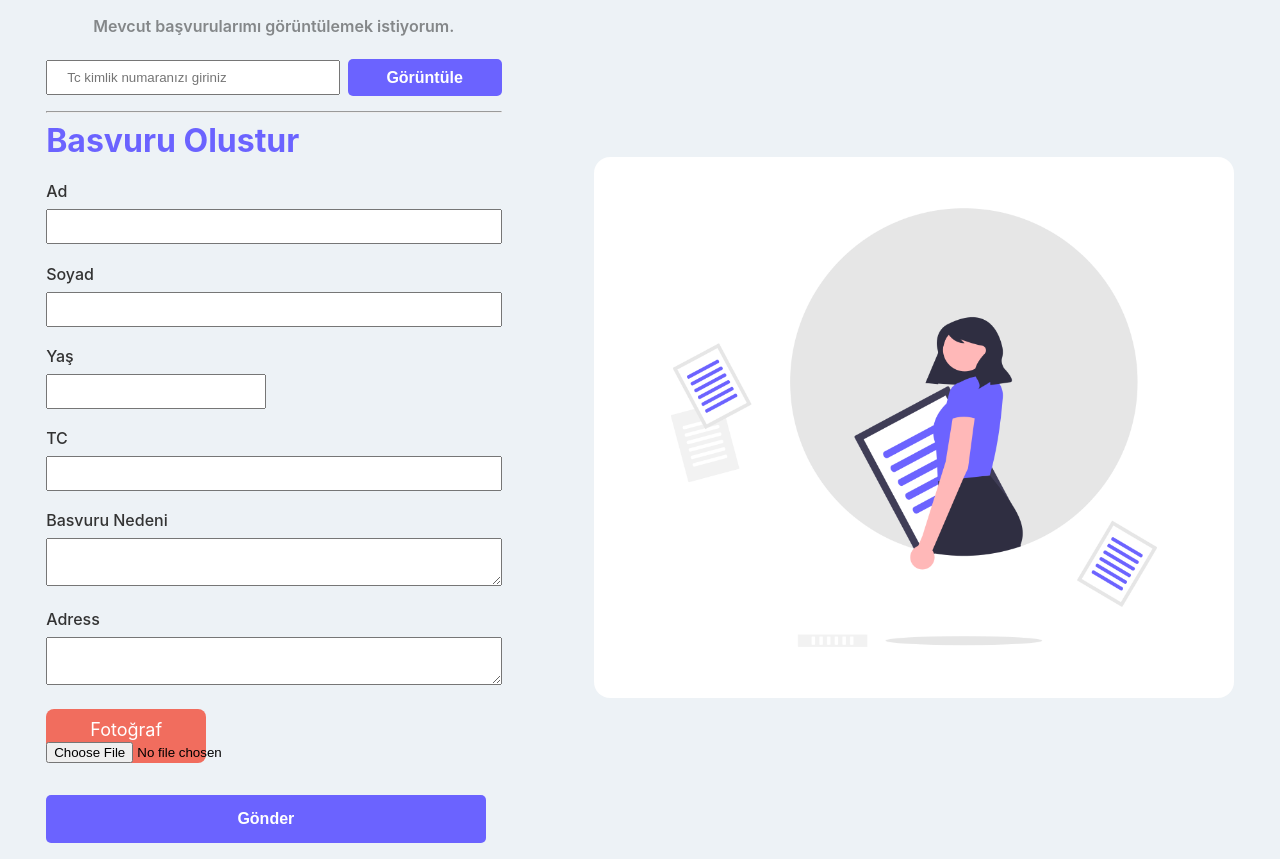
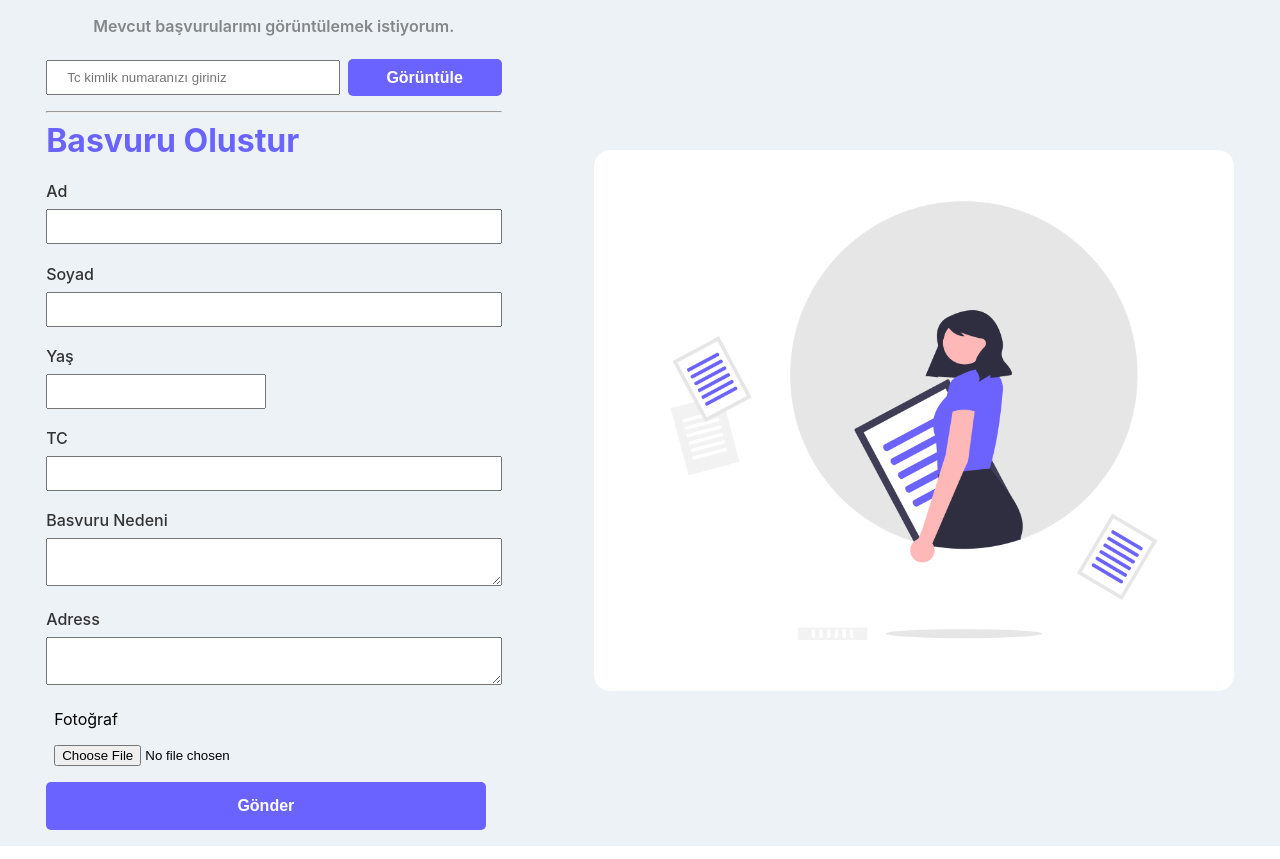
Before and after one commit to 159-Pazarama-React-Bootcamp/final-project-ayselcavdar, a React (Create React App) app: page / in a window 1280 px wide. Built offline with nearby package versions, Linux system fonts and the light colour scheme; no server answers; the database is empty.

Commit message:
UI-UX improvements

```diff
--- a/src/components/admin/applications/ApplicationListComp.module.css
+++ b/src/components/admin/applications/ApplicationListComp.module.css
@@ -40,6 +40,7 @@
 .card-container {
   display: flex;
   flex-wrap: wrap;
+  justify-content: center;
   width: 95%;
   margin-inline: auto;
 }
@@ -49,6 +50,9 @@
 .custom-dropdown select {
   outline: transparent;
   border: transparent;
+}
+.animation-container{
+  width: 10rem;
 }
 
 
--- a/src/components/application-details/AppDetails.js
+++ b/src/components/application-details/AppDetails.js
@@ -1,4 +1,4 @@
-import React,{ useState } from 'react';
+import React, { useState } from 'react';
 import styles from './AppDetails.module.css';
 import Button from '../button/Button';
 import { useNavigate, useParams } from 'react-router-dom';
@@ -7,12 +7,14 @@ import CommentBox from '../comment/CommentBox';
 import { editApplication } from '../../redux/actions/crudActions';
 import { useDispatch, useSelector } from 'react-redux';
 import { statusEnum } from '../../constants/enum';
+import Loader from '../loader/Loader';
+import Alert from '../alert/Alert';
 
 const AppDetails = ({ isAdmin }) => {
   const [comment, setComment] = useState('');
   const dispatch = useDispatch();
   const { basvuruNo } = useParams();
-  const { applications } = useSelector((state) => state?.data);
+  const { applications, loading, error } = useSelector((state) => state?.data);
   const details = applications?.find((item) => item.id == basvuruNo);
 
   const handleComment = (e) => setComment(e.target.value);
@@ -35,6 +37,11 @@ const AppDetails = ({ isAdmin }) => {
 
   return (
     <div className={styles['details-container']}>
+      {loading ? (
+        <div className={styles.loading}>
+          <Loader />
+        </div>
+      ) : !error ? (
         <div className={styles['subdetails-container']}>
           <div>
             <h3 className={styles['detail-title']}>
@@ -106,6 +113,9 @@ const AppDetails = ({ isAdmin }) => {
             />
           </div>
         </div>
+      ) : (
+        <Alert info body="Böyle bir başvuru bulunamadı" />
+      )}
     </div>
   );
 };
--- a/src/components/application-details/AppDetails.module.css
+++ b/src/components/application-details/AppDetails.module.css
@@ -40,6 +40,9 @@
   width: 150px;
   height: 150px;
   border-radius: 50%;
+}
+.loading{
+  width: 10rem;
 }
 
 /* Extra small devices (phones, 600px and down) */
--- a/src/components/applications/ApplicationCard.module.css
+++ b/src/components/applications/ApplicationCard.module.css
@@ -1,6 +1,6 @@
 .card-container {
   overflow: hidden;
-  margin: auto;
+  margin: .5rem;
   box-shadow: 0px 0px 15px -5px;
   transition: 0.3s;
   animation: ease-in-out;
@@ -30,6 +30,7 @@
 }
 
 .card-title {
+  margin-top: 2rem;
   margin-bottom: 0.2rem;
   font-weight: 600;
 }
@@ -63,21 +64,3 @@
     height: auto;
   }
 }
-
-@media only screen and (min-width: 765px) {
-  .card-container {
-    width: 45%;
-    height: auto;
-  }
-}
-@media only screen and (min-width: 1025px) {
-  .card-container {
-    width: 30.5%;
-  }
-}
-@media only screen and (min-width: 1200px) {
-  .card-container {
-    width: 33%;
-    height: 215px;
-  }
-}
--- a/src/components/applications/Applications.module.css
+++ b/src/components/applications/Applications.module.css
@@ -47,6 +47,9 @@
 .new-app-btn{
   margin-left: 1rem;
 }
+.animation-container{
+  width: 10rem;
+}
 /* ThanksMessage comp styles */
 .message-container {
   background-color: #D7D4F7;
--- a/src/components/create-app-form/CreateAppForm.module.css
+++ b/src/components/create-app-form/CreateAppForm.module.css
@@ -5,12 +5,14 @@
   justify-content: space-around;
   align-items: center;
   overflow-x: hidden;
+  height: 100vh;
 }
+
 .query-container {
   display: flex;
   justify-content: space-between;
   align-items: center;
-  margin-bottom: .5rem;
+  margin-bottom: 0.5rem;
 }
 .query-container > button {
   height: 2.3rem;
@@ -32,35 +34,15 @@
   text-align: center;
   font-weight: 600;
 }
-.file-input {
-  opacity: 0;
-  position: absolute;
-  z-index: -1;
-}
 .main-file--container {
   display: flex;
   justify-content: space-between;
-  align-items: center;
+  margin-left: 0.5rem;
 }
 
 .file-input--container {
-  background-color: rgb(241, 109, 94);
-  font-size: large;
-  width: 10rem;
-  border-radius: 0.5rem;
-  text-align: center;
-  padding-top: 10px;
-  margin-bottom: 1rem;
-}
-.file-input--container label {
-  cursor: pointer;
-  color: #fff;
-}
-.file-input--container label:hover {
-  cursor: pointer;
-}
-.uploaded-img--container {
-  margin-bottom: 1rem;
+  display: flex;
+  flex-direction: column;
 }
 
 .btn-container {
@@ -89,10 +71,17 @@
   cursor: pointer;
 }
 
-@media only screen and (max-width: 515px) {
+.error {
+  color: red;
+  font-size: 0.6rem;
+  margin-top: 0.2rem;
+}
+
+
+@media only screen and (max-width: 540px) {
   .application-container {
-    display: block;
-    height: 100vh;
+    height: auto;
+
   }
   .query-container {
     width: 95%;
@@ -106,7 +95,6 @@
   .query-container > div {
     width: 90%;
     margin-bottom: 1rem;
-
   }
   .file-input--container {
     padding-top: 0px;
@@ -115,21 +103,19 @@
   .uploaded-img--container {
     margin-right: 1rem;
   }
-  .btn-container{
+  .btn-container {
     margin-left: 0.5rem;
   }
 }
-@media only screen and (min-width: 768px){
+@media only screen and (min-width: 768px) {
   .application-container {
-    height: 100vh;
     align-items: flex-start;
   }
 }
 
-@media only screen and (min-width: 1020px){
+@media only screen and (min-width: 1020px) {
   .application-container {
+    align-items: center;
     height: auto;
-    align-items: center;
-;
   }
 }
--- a/src/components/form-input/FormInput.module.css
+++ b/src/components/form-input/FormInput.module.css
@@ -24,7 +24,6 @@
   width: 100%;
 }
 .error {
-  position: absolute;
   color: red;
   font-size: 0.6rem;
 }
```
Lines whose indentation alone changed are shown as unchanged.
